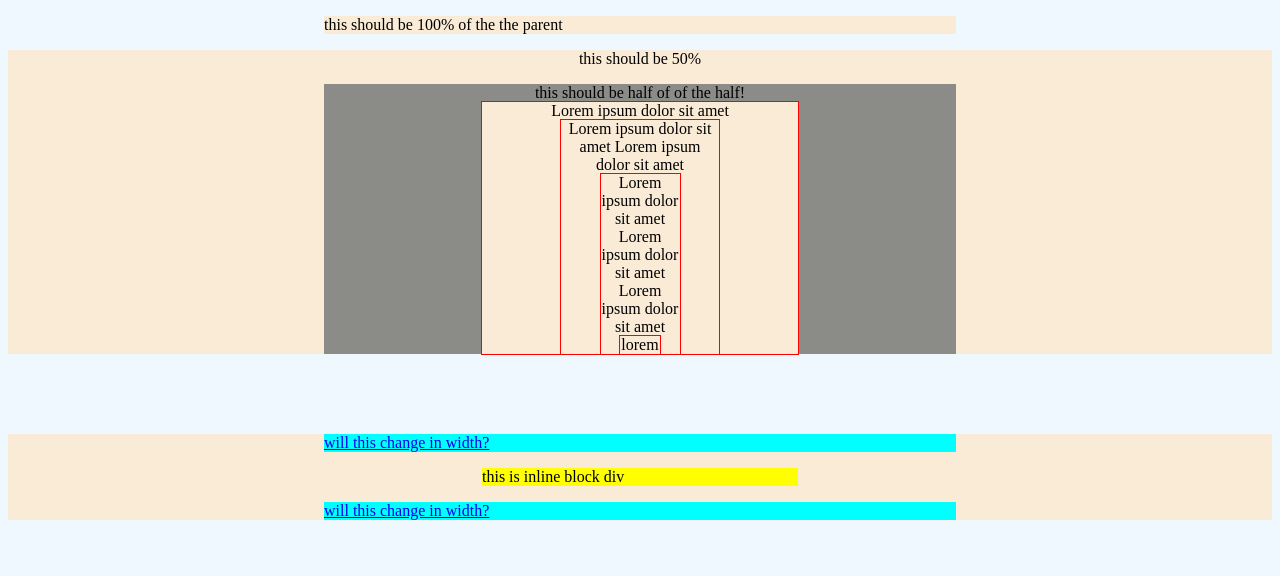
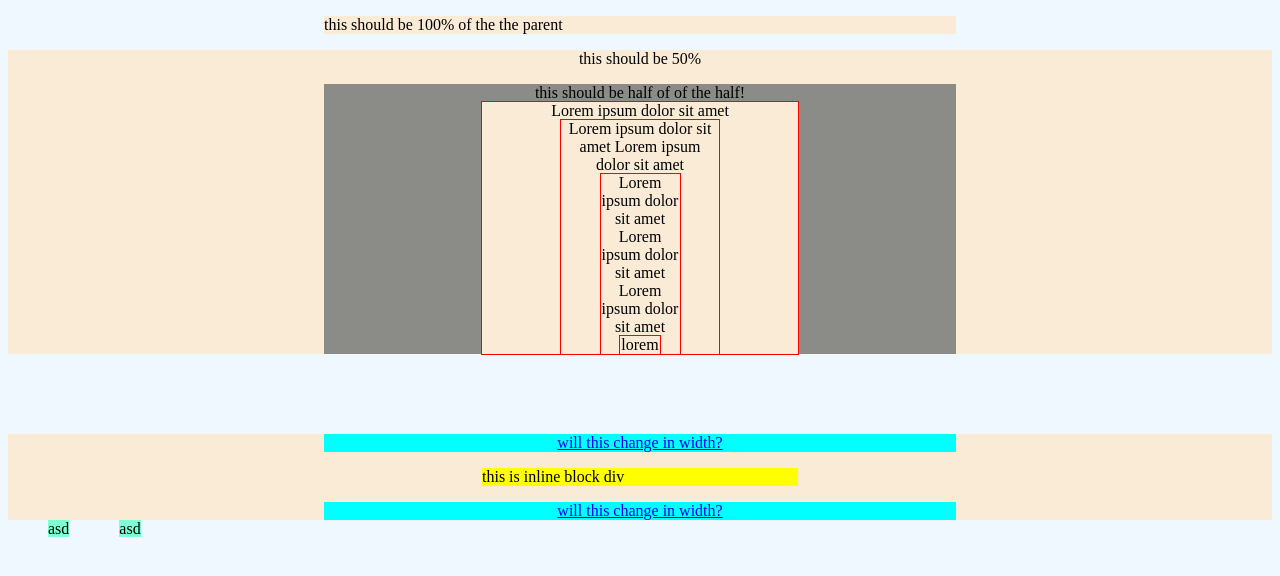
Before and after one commit to TunaMadu/css-practice, a website built with Parcel: page why-use-widths/index.html in a window 1280 px wide. Built offline with nearby package versions, Linux system fonts and the light colour scheme.

```diff
--- a/why-use-widths/index.html
+++ b/why-use-widths/index.html
@@ -42,5 +42,7 @@
         <a href="#"> will this change in width?</a>
       </div>
     </div>
+
+    <span class="one">asd</span><span>asd</span>
   </body>
 </html>
--- a/why-use-widths/styles.css
+++ b/why-use-widths/styles.css
@@ -34,7 +34,7 @@
   margin: 0 auto;
 }
 
-/* when working with widths its important to know that when it comes to positioning things on the screen you have to define some width ie: making elements be a specific size within elements: element 1 take 50%, element 2 take 10% ..... if we dont define what size the element should be, the browser wont know what the size of the element should be and will leave everything as default. Because remember, block level elements take up as much space as it can, to limit this then you have to define some width*/
+/* when working with widths its important to know that when it comes to positioning things on the screen you have to define some width. if we dont define what size the element should be, the browser wont know what the size of the element should be and will leave everything as default. Because remember, block level elements take up as much space as it can, to limit this then you have to define some width*/
 
 .inline-block-example {
   max-width: 120rem;
@@ -45,6 +45,7 @@
   display: block;
   width: 50%;
   margin: 0 auto;
+  text-align: center;
   background-color: aqua;
 }
 
@@ -64,3 +65,14 @@
   align-items: center;
   justify-content: center;
 }
+
+span {
+  width: 100px;
+  height: 100px;
+  background-color: aquamarine;
+  margin-left: 40px;
+}
+
+.one {
+  margin-right: 10px;
+}
```
